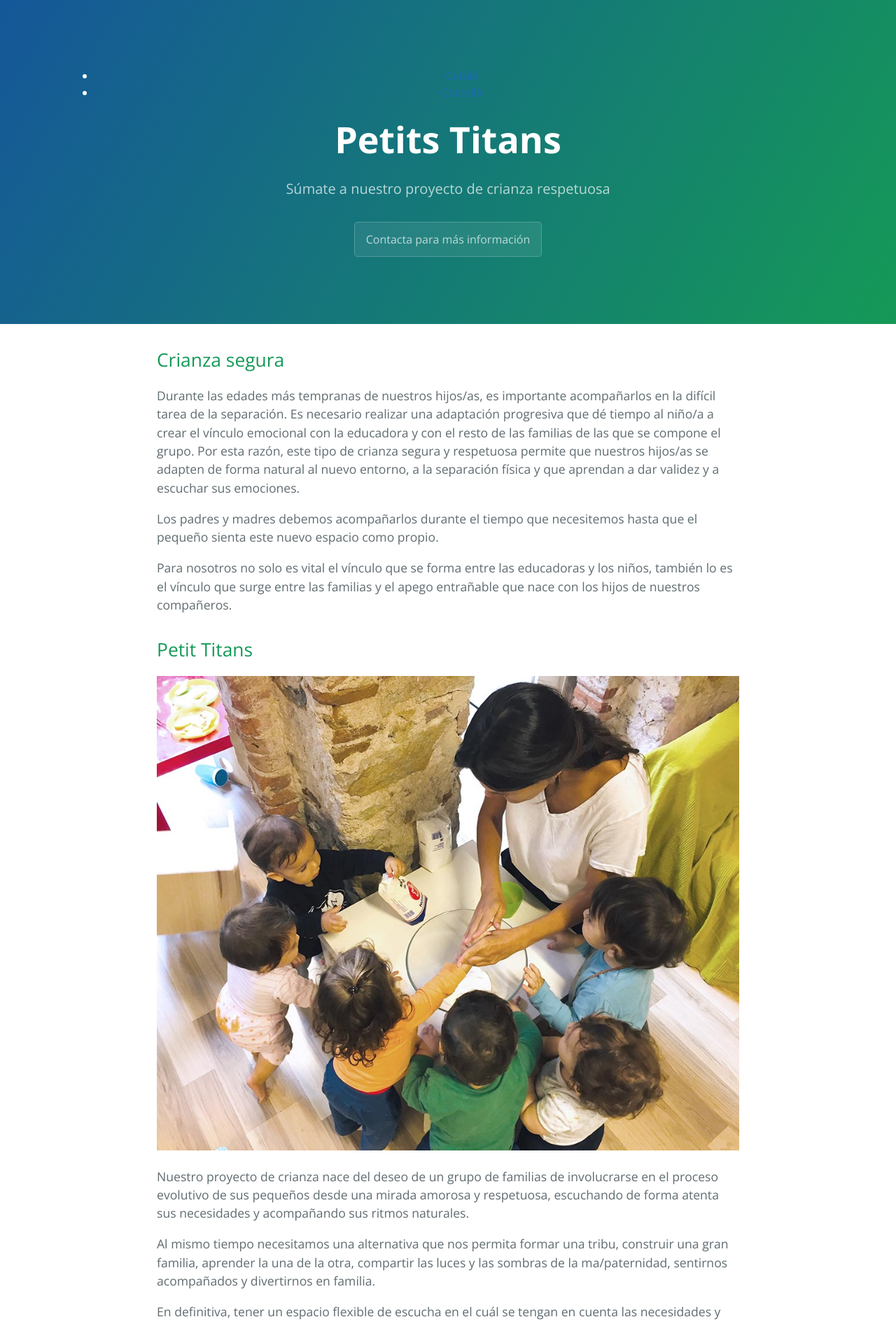
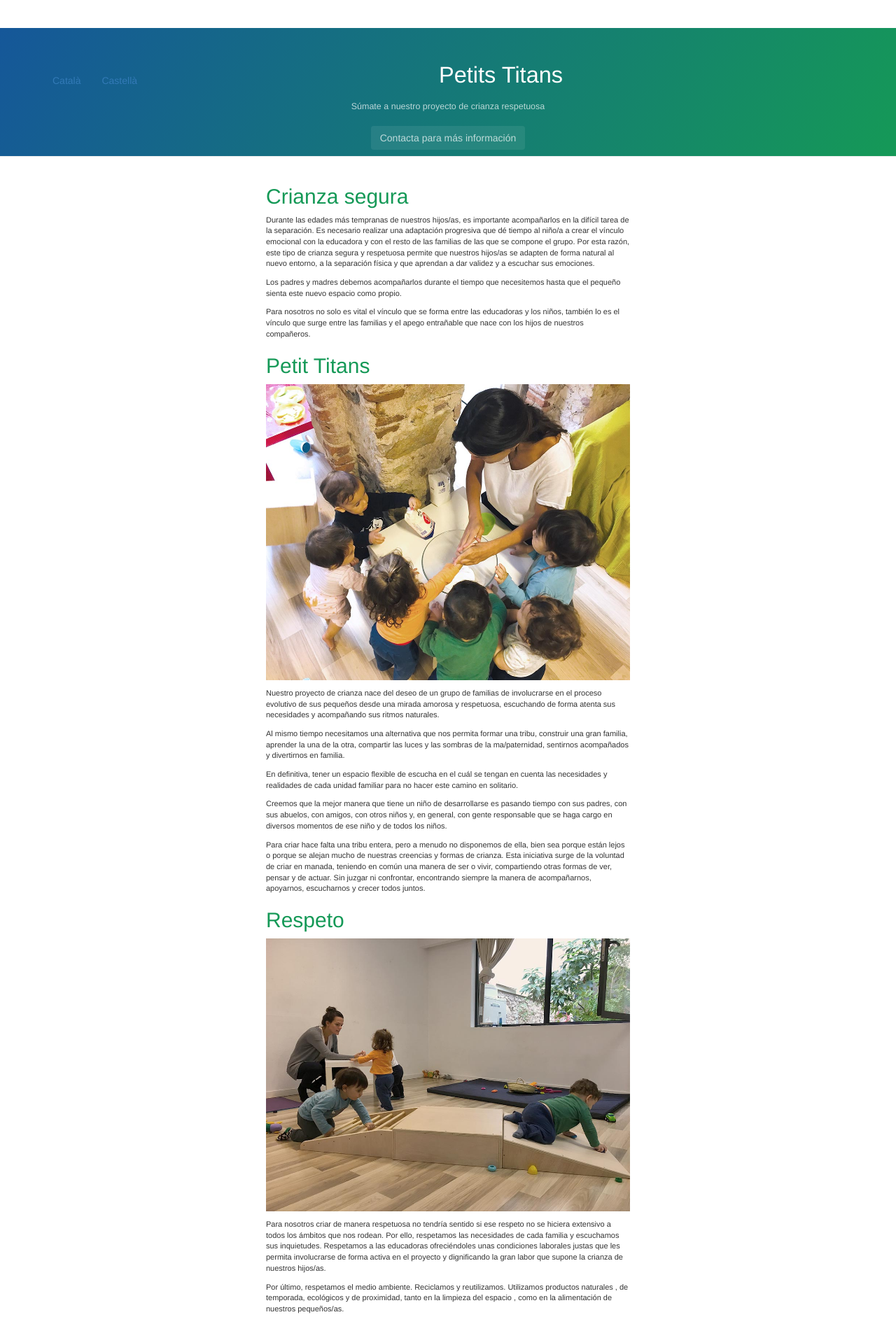
Before and after one commit to sseerrggii/Petits-Titans, a Jekyll site: the page built from index.md, in a window 1280 px wide. Shown: the top 1892 px of the page at 70% size. Built offline with Jekyll 4.4.1, drawn with Linux system fonts in a browser that asks for light colours; our own code applies the rules of GitHub Pages for plain Markdown files; the repository's description, which GitHub fills in, is left out.

Commit message:
Update default.html

```diff
--- a/_layouts/default.html
+++ b/_layouts/default.html
@@ -18,6 +18,7 @@
     <meta name="theme-color" content="#157878">
     <meta name="apple-mobile-web-app-status-bar-style" content="black-translucent">
     <link rel="stylesheet" href="{{ '/assets/css/style.css?v=' | append: site.github.build_revision | relative_url }}">
+    <link rel="stylesheet" href="https://stackpath.bootstrapcdn.com/bootstrap/3.4.1/css/bootstrap.min.css" integrity="sha384-HSMxcRTRxnN+Bdg0JdbxYKrThecOKuH5zCYotlSAcp1+c8xmyTe9GYg1l9a69psu" crossorigin="anonymous">
     <link rel="icon" type="image/png" href="favicon.png">
   </head>
   <body>
```
